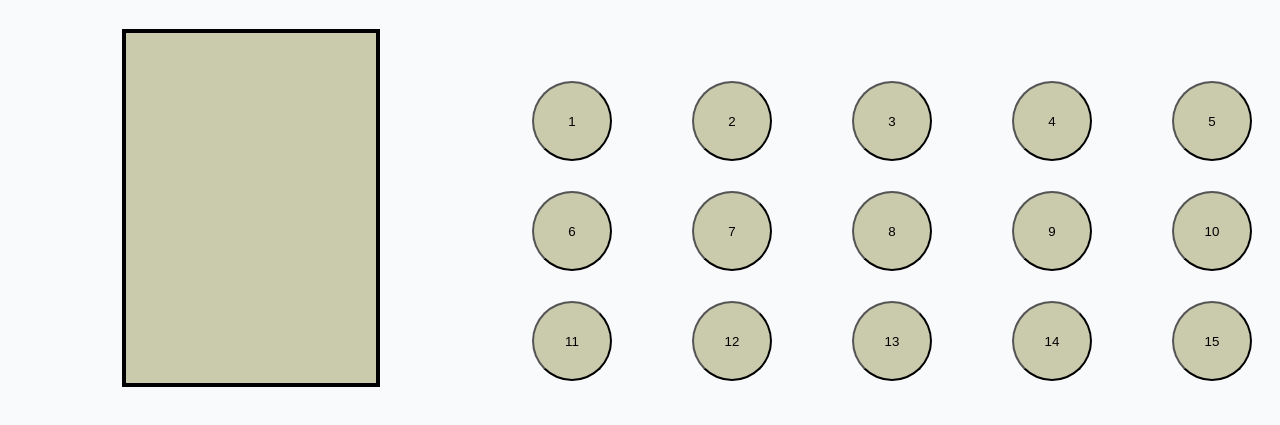
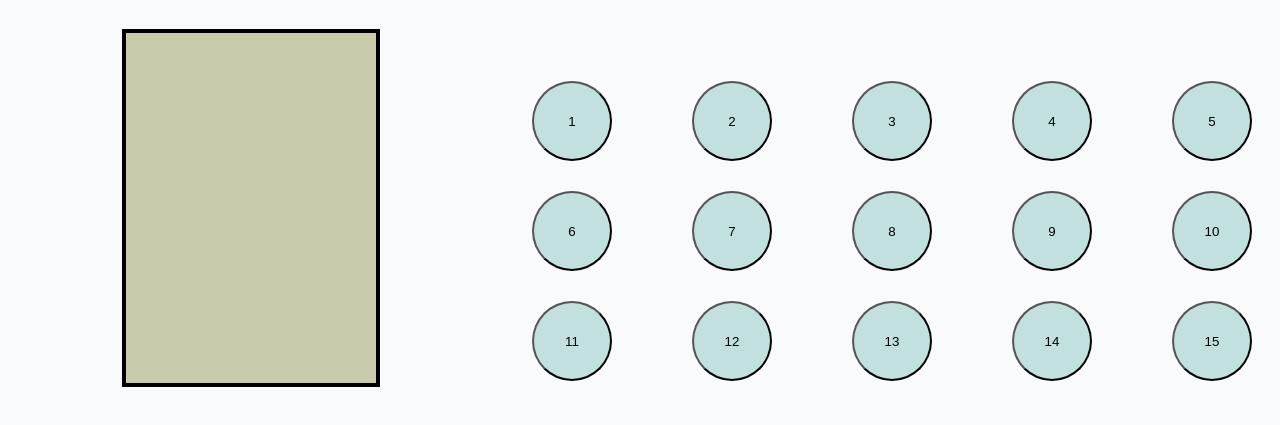
Before and after one commit to C3-IS0289-2026/Restaurante-Avanzado, a website built with Vite: page index.html in a window 1280 px wide. Both pictures are taken after a click on the button "Mapa de Mesas (DouCiv)". Shown: the part 317-742 px from the top of the page. Built offline with nearby package versions, Linux system fonts and the light colour scheme.

Commit message:
Solucion problema visual del mapa, no se cerro de manera adecuada una etiqueta

```diff
--- a/src/presentation/styles/tables.css
+++ b/src/presentation/styles/tables.css
@@ -50,7 +50,7 @@
   display: flex;
   align-items: center;
   justify-content: center;
-  background-color: #c9cbac;
+  background-color: #ededed;
   margin: 2px;
   border-radius: 50%;
 
@@ -60,7 +60,7 @@
 
 .mesasLibre {
 
-  background-color: #c9cbac;
+  background-color: #c2e1de;
 }
 
 .mesasOcupada {
```
